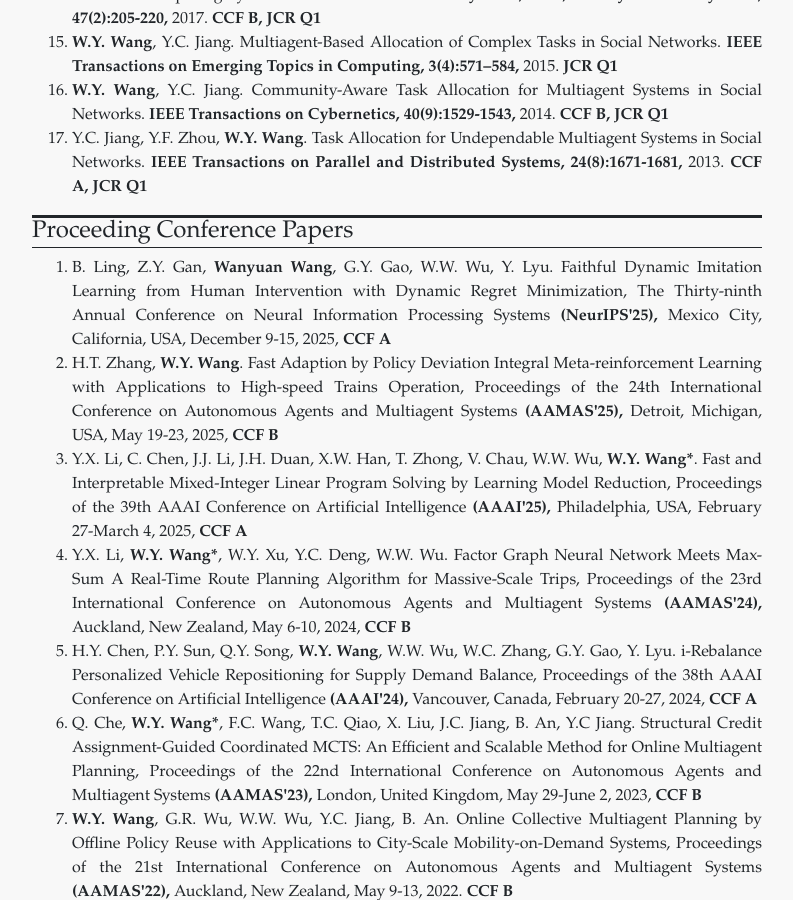
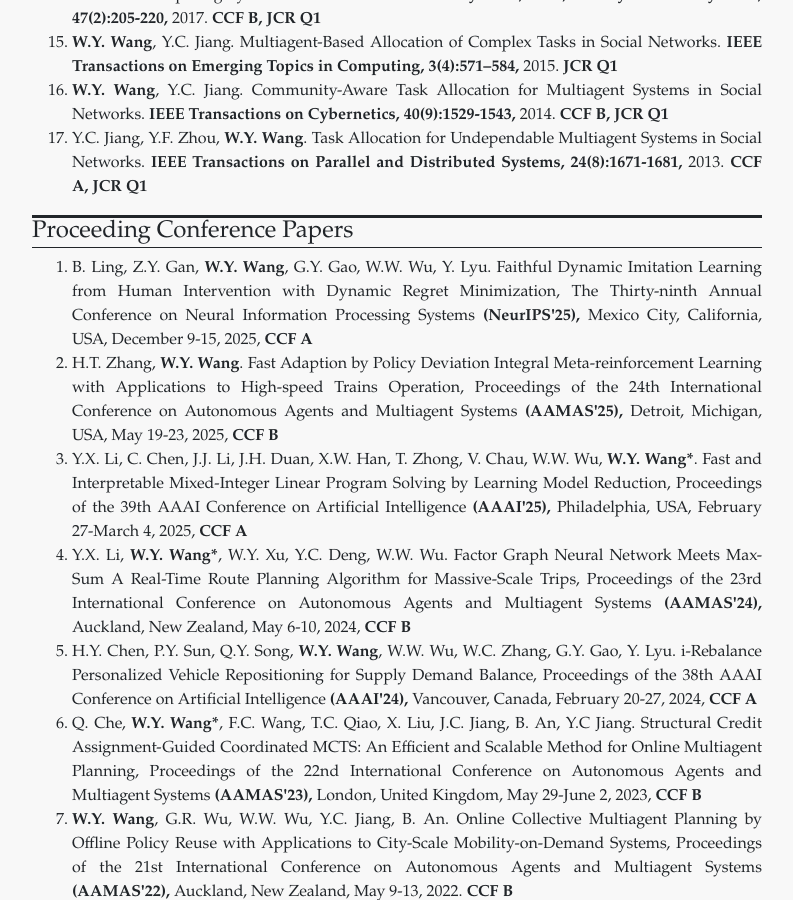
Before and after one commit to wanyuanwang/wanyuanwang.github.io, a Jekyll site: the page built from publications.html, in a window 1280 px wide and 900 px high, scrolled down 1394 px. Shown: the whole window, without its empty margins (243-1036 px from the left). Built offline with Jekyll 4.4.1, drawn with Linux system fonts in a browser that asks for light colours.

Commit message:
Update conference_papers.yml

```diff
--- a/_data/conference_papers.yml
+++ b/_data/conference_papers.yml
@@ -1,4 +1,4 @@
-- authors: B. Ling, Z.Y. Gan, <b>Wanyuan Wang</b>, G.Y. Gao, W.W. Wu, Y. Lyu.
+- authors: B. Ling, Z.Y. Gan, <b>W.Y. Wang</b>, G.Y. Gao, W.W. Wu, Y. Lyu.
   title: Faithful Dynamic Imitation Learning from Human Intervention with Dynamic Regret Minimization,
   conference: The Thirty-ninth Annual Conference on Neural Information Processing Systems
   conference_abbr: (NeurIPS'25),
```
